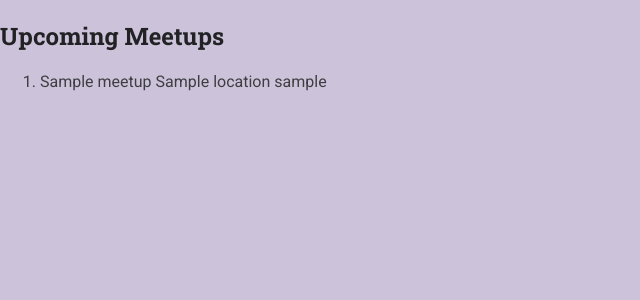
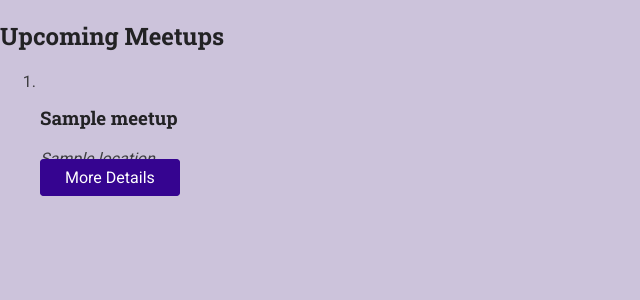
Before and after one commit to VirgSam/Pythonic-Journey, a Django app: template udemy/max_sch/django_project_site/meetups/templates/meetups/index.html in a window 1280 px wide. Shown: the part 124-424 px from the top of the page, without its empty margins (0-640 px from the left). Run offline with Django 4.2, Linux system fonts and the light colour scheme; the template is opened without the code that fills it: most values are stand-ins (such as "Sample title", 1, 10 or a date in 2020).

Commit message:
Update layout and add css to index.html

```diff
--- a/udemy/max_sch/django_project_site/meetups/templates/meetups/index.html
+++ b/udemy/max_sch/django_project_site/meetups/templates/meetups/index.html
@@ -22,14 +22,28 @@
                     Upcoming Meetups
                 </h2>
                 <ol>
-                    <li>
-                        {% for meetup in meetups%}
-                            {{meetup.title}}
-                            {{meetup.location}}
-                            {{meetup.slug}}
-                        {% endfor %}
+                    {% for meetup in meetups%}
+                    <li class="meetup-item">
+                        <article>
+                            <div class="meetup-summary">
+                                <div class="meetup-image">
+                                    <img src="" alt="">
+                                </div>
+                            </div>
+                            <div class="meetup-details">
+                                <h3>
+                                    {{meetup.title}}
+                                </h3>
+                                <address>
+                                    {{meetup.location}}
+                                </address>
+                            </div>
+                            <div class="meetup-actions">
+                                <a href="" class="BTN">More Details</a>
+                            </div>
+                        </article>
                     </li>
-
+                    {% endfor %}
 
                 </ol>
             </section>
```
